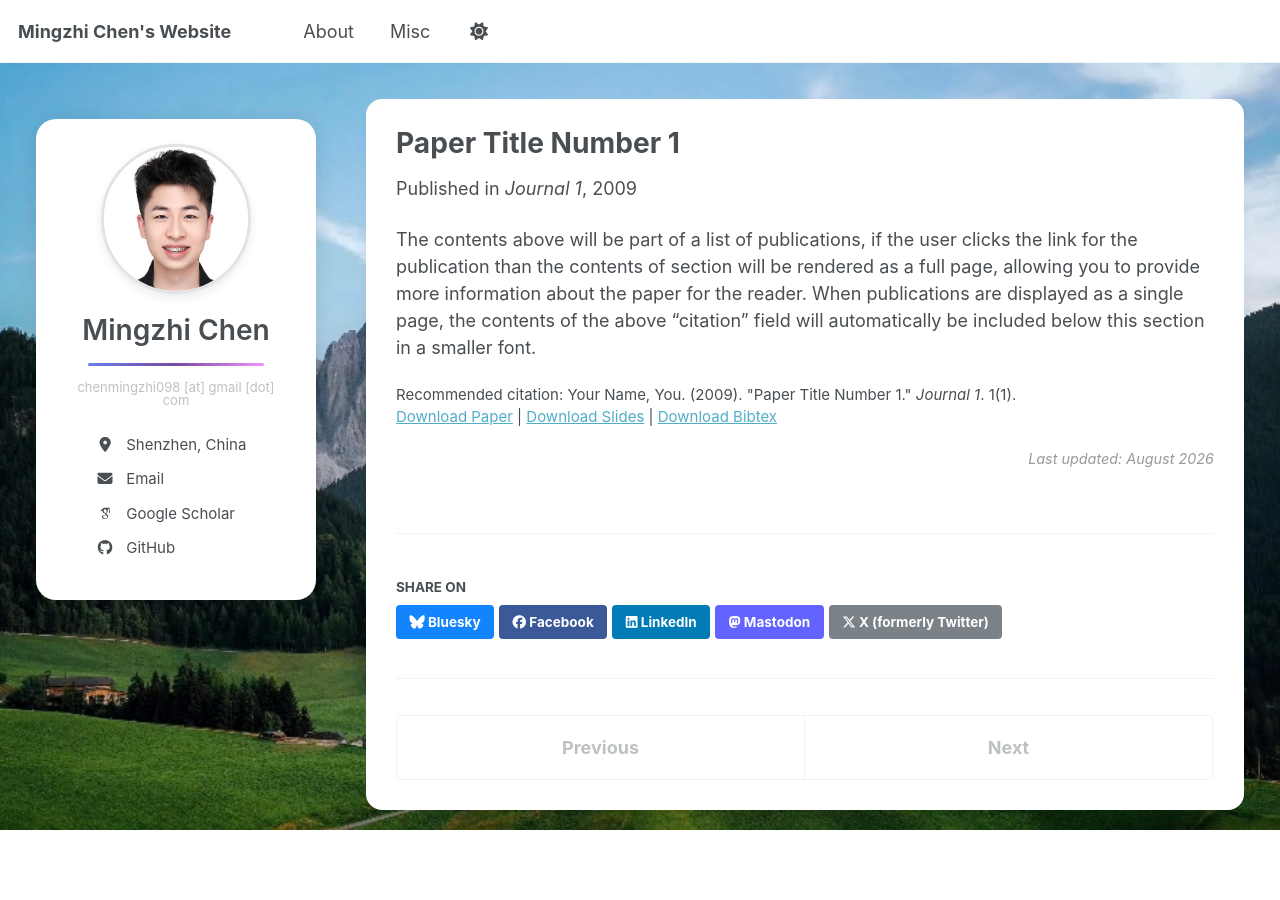
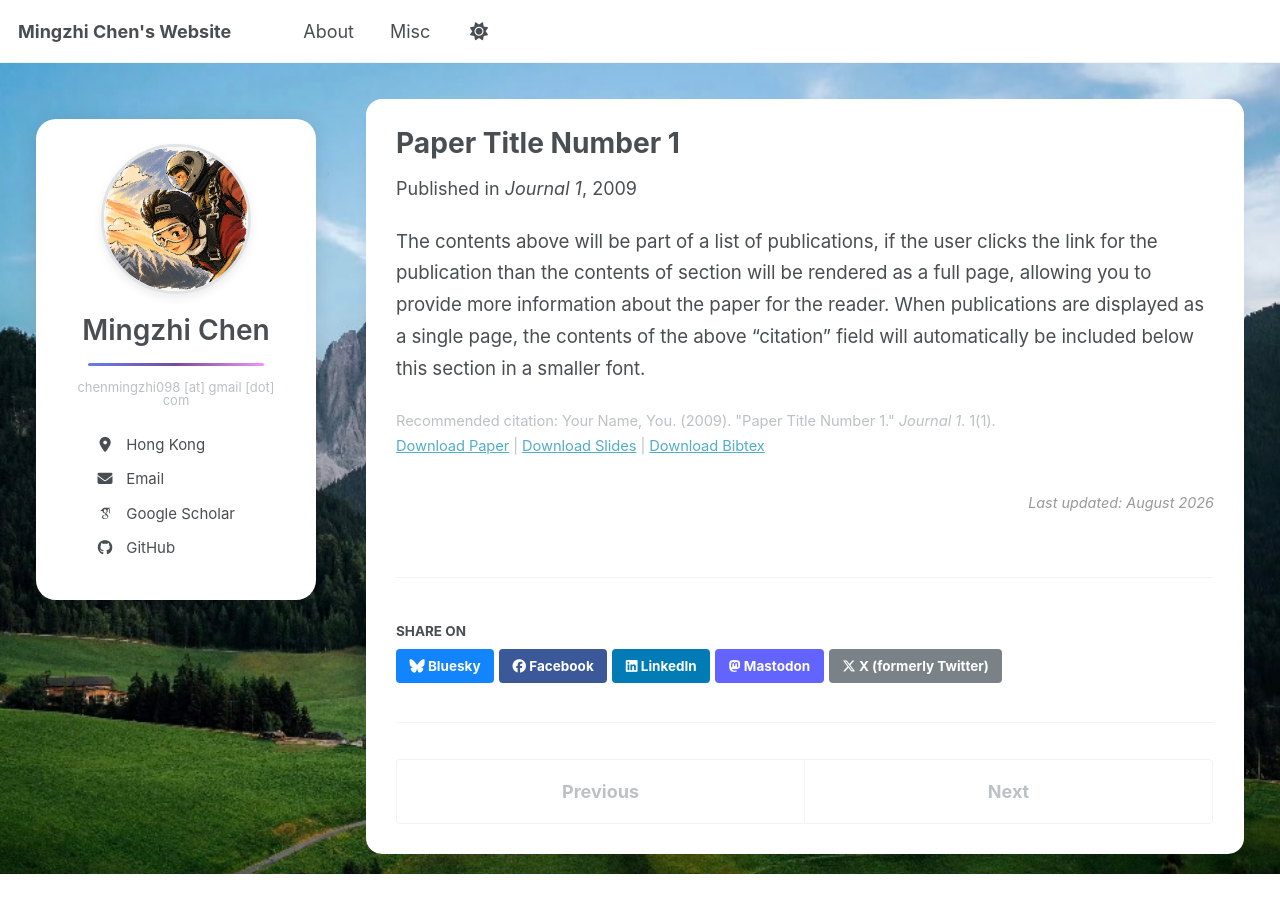
Before and after one commit to mingzhi2004/mingzhi2004.github.io, a Jekyll site: the page built from _publications/2009-10-01-paper-title-number-1.md, in a window 1280 px wide. Built offline with Jekyll 4.4.1, drawn with Linux system fonts in a browser that asks for light colours; some web fonts are replaced; a script bundle is joined from its source files by our own code; library files that are not in the unit come from our copies.

```diff
--- a/_config.yml
+++ b/_config.yml
@@ -12,7 +12,7 @@ site_theme               : "default" # Currently available options are "default"
 title                    : "Mingzhi Chen's Website"
 title_separator          : "-"
 name                     : &name "Mingzhi Chen"
-description              : &description "Senior undergraduate student at SUSTech"   # Update this with a general description of your site, this is the default if not overridden by a page
+description              : &description "First-year Ph.D. student at HKUST"   # Update this with a general description of your site, this is the default if not overridden by a page
 url                      : https://mingzhic.com # The base hostname & protocol for your site e.g. "https://[your GitHub username].github.io",
                                                            # or if you already have some other page hosted on Github then use "https://[your GitHub username].github.io/[Your Repo Name]"
 baseurl                  : "" # the subpath of your site, e.g. "/blog"
@@ -23,11 +23,11 @@ repository               : "academicpages/academicpages.github.io"
 #               Additional customization can be done by editing /_includes/author-profile.html
 author:
   # Biographic information
-  avatar           : "mingzhichen.jpg"
+  avatar           : "icon.png"
   name             : "Mingzhi Chen"
   pronouns         : # example: "she/her"
-  bio              : "Senior undergraduate student at SUSTech"
-  location         : "Shenzhen, China"
+  bio              : "First-year Ph.D. student at HKUST"
+  location         : "Hong Kong"
   employer         : # "Red Brick University"
   uri              : # URL
   email            : "chenmingzhi098@gmail.com"
@@ -92,7 +92,7 @@ publication_category:
     title: 'Conference Papers'
 
 # Site Settings
-teaser                   : "mingzhichen.jpg"  # filename of teaser fallback teaser image placed in /images/ for social media previews
+teaser                   : "icon.png"  # filename of teaser fallback teaser image placed in /images/ for social media previews
 breadcrumbs              : false # true, false (default)
 words_per_minute         : 160
 future                   : true
@@ -143,7 +143,7 @@ facebook:
   username               :
   app_id                 :
   publisher              :
-og_image                 : "mingzhichen.jpg"  # Social media default site image
+og_image                 : "icon.png"  # Social media default site image
 og_description           : "Mingzhi Chen's Academic Website"  # Social media default site image description
 # For specifying social profiles
 # - https://developers.google.com/structured-data/customize/social-profiles
--- a/_includes/head.html
+++ b/_includes/head.html
@@ -8,6 +8,9 @@
 
 <meta name="viewport" content="width=device-width, initial-scale=1.0">
 
+<link rel="icon" type="image/png" href="{{ base_path }}/images/icon.png">
+<link rel="apple-touch-icon" href="{{ base_path }}/images/icon.png">
+
 <script>
   document.documentElement.className = document.documentElement.className.replace(/\bno-js\b/g, '') + ' js ';
 </script>
--- a/_sass/_themes.scss
+++ b/_sass/_themes.scss
@@ -15,7 +15,7 @@ $indent-var                 : 1.3em;
 
 /* System typefaces */
 $serif                      : "Computer Modern Serif", Georgia, Times, serif;
-$sans-serif                 : "Computer Modern Serif", -apple-system, ".SFNSText-Regular", "San Francisco", "Roboto", "Segoe UI", "Helvetica Neue", "Lucida Grande", Arial, sans-serif;
+$sans-serif                 : -apple-system, BlinkMacSystemFont, "Segoe UI", Roboto, "Helvetica Neue", Arial, sans-serif;
 $monospace                  : Monaco, Consolas, "Lucida Console", monospace;
 
 /* Sans serif typefaces */
--- a/_sass/custom/_custom_styles.scss
+++ b/_sass/custom/_custom_styles.scss
@@ -191,6 +191,21 @@ html[data-theme="dark"] .page__inner-wrap {
 }
 
 .page__content {
+  font-size: 0.98em;
+  line-height: 1.72;
+  letter-spacing: -0.005em;
+
+  > p:first-of-type {
+    font-size: 1.06em;
+    line-height: 1.7;
+    margin-top: 0;
+  }
+
+  > p:nth-of-type(2) {
+    color: var(--global-text-color-light);
+    margin-bottom: 2.25em;
+  }
+
   > div[style*="display: flex"] {
     @media screen and (max-width: 768px) {
       display: block !important;
```
Also changed, not shown: _pages/about.md (+2 -2 lines), images/icon.png (added).
